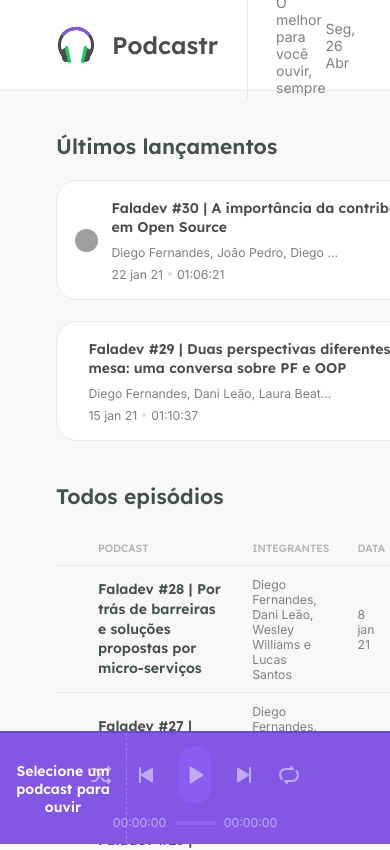
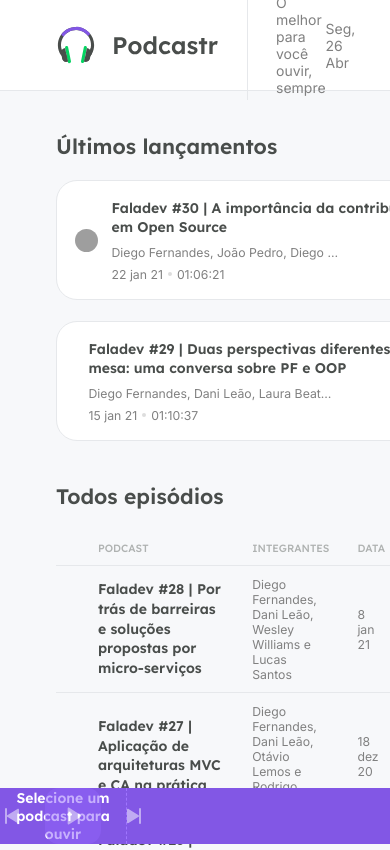
Before and after one commit to SadVitorGomez/podcastr, a Next.js app: page / in a window 390 px wide. Shown: the top 850 px of the page. Built offline with nearby package versions, Linux system fonts and the light colour scheme; data requests are answered from the project's data file; grey boxes are pictures that could not be loaded.

Commit message:
Layout: react-responsive for Player

```diff
--- a/package.json
+++ b/package.json
@@ -15,6 +15,7 @@
     "rc-slider": "^9.7.2",
     "react": "17.0.2",
     "react-dom": "17.0.2",
+    "react-responsive": "^8.2.0",
     "sass": "^1.32.11"
   },
   "devDependencies": {
--- a/src/components/Player/index.tsx
+++ b/src/components/Player/index.tsx
@@ -2,6 +2,7 @@
 import Image from 'next/image'
 import Slider from 'rc-slider'
 import 'rc-slider/assets/index.css'
+import { useMediaQuery } from 'react-responsive'
 
 import { usePlayer } from '../../contexts/PlayerContext'
 import { convertDurationToTimeString } from '../../utils/convertDurationToTimeString'
@@ -29,6 +30,11 @@
   } = usePlayer()
 
   const episode = episodeList[currentEpisodeIndex]
+
+  const isTabletOrMobileScreen = useMediaQuery({ query: '(max-width: 1224px)' })
+  const isTabletOrMobileDevice = useMediaQuery({
+    query: '(max-device-width: 1224px)',
+  })
 
   useEffect(() => {
     if (!audioRef.current) {
@@ -65,6 +71,57 @@
 
   return (
     <div className={styles.playerContainer}>
+      {isTabletOrMobileScreen || isTabletOrMobileDevice ? (
+        <>
+          {episode ? (
+            <div className={styles.currentEpisode}>
+              <Image
+                width={592}
+                height={592}
+                objectFit={'cover'}
+                src={episode.thumbnail}
+              />
+              <div className={styles.contentWrapper}>
+                <strong>{episode.title}</strong>
+                <span>{episode.members}</span>
+              </div>
+            </div>
+          ) : (
+            <div className={styles.emptyPlayer}>
+              <strong>Selecione um podcast para ouvir</strong>
+            </div>
+          )}
+          <div className={styles.buttons}>
+            <button
+              type="button"
+              onClick={playPrevious}
+              disabled={!episode || !hasPrevious}
+            >
+              <img src="/play-previous.svg" alt="Play previous" />
+            </button>
+            <button
+              type="button"
+              className={styles.playButton}
+              disabled={!episode}
+              onClick={togglePlay}
+            >
+              {isPlaying ? (
+                <img src="/pause.svg" alt="Play" />
+              ) : (
+                <img src="/play.svg" alt="Play" />
+              )}
+            </button>
+            <button
+              type="button"
+              onClick={playNext}
+              disabled={!episode || !hasNext}
+            >
+              <img src="/play-next.svg" alt="Play next" />
+            </button>
+          </div>
+        </>
+      ) : (
+        <>
           <header>
             <img src="/playing.svg" alt="Tocando agora" />
             <strong>Tocando agora</strong>
@@ -108,19 +165,6 @@
               </div>
               <span>{convertDurationToTimeString(episode?.duration ?? 0)}</span>
             </div>
-
-        {episode && (
-          <audio
-            src={episode.url}
-            ref={audioRef}
-            loop={isLooping}
-            onEnded={handleEpisodeEnded}
-            onPlay={() => setPlayingState(true)}
-            onPause={() => setPlayingState(false)}
-            autoPlay
-            onLoadedMetadata={() => setupProgressListener()}
-          />
-        )}
 
             <div className={styles.buttons}>
               <button
@@ -166,6 +210,21 @@
               </button>
             </div>
           </footer>
+        </>
+      )}
+
+      {episode && (
+        <audio
+          src={episode.url}
+          ref={audioRef}
+          loop={isLooping}
+          onEnded={handleEpisodeEnded}
+          onPlay={() => setPlayingState(true)}
+          onPause={() => setPlayingState(false)}
+          autoPlay
+          onLoadedMetadata={() => setupProgressListener()}
+        />
+      )}
     </div>
   )
 }
--- a/src/components/Player/styles.module.scss
+++ b/src/components/Player/styles.module.scss
@@ -225,3 +225,44 @@
     margin-bottom: 0.875rem;
   }
 }
+
+@media (max-width: 1224px) {
+  .playerContainer {
+    padding: 0;
+    display: flex;
+    justify-content: space-between;
+    border: none;
+
+    footer {
+      display: none;
+    }
+  }
+
+  .currentEpisode {
+    padding: 0;
+    position: static;
+
+    img {
+      width: 6rem;
+      height: 6rem;
+    }
+
+    strong {
+      max-width: 100%;
+      white-space: normal;
+      text-overflow: unset;
+    }
+
+    span {
+      max-width: 100%;
+      white-space: normal;
+      text-overflow: unset;
+    }
+  }
+
+  .buttons {
+    padding-right: 2.5rem;
+    margin-top: 0;
+    margin-bottom: 0;
+  }
+}
```
Also changed, not shown: 1 other file (tests, documents, lock files or other folders). Lines whose indentation alone changed are shown as unchanged.
